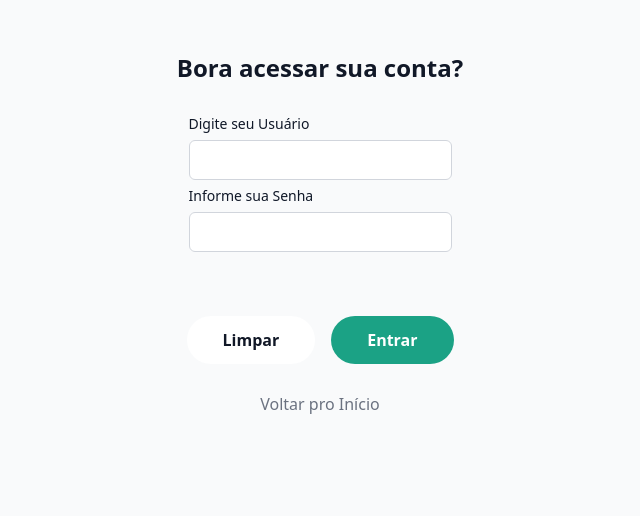
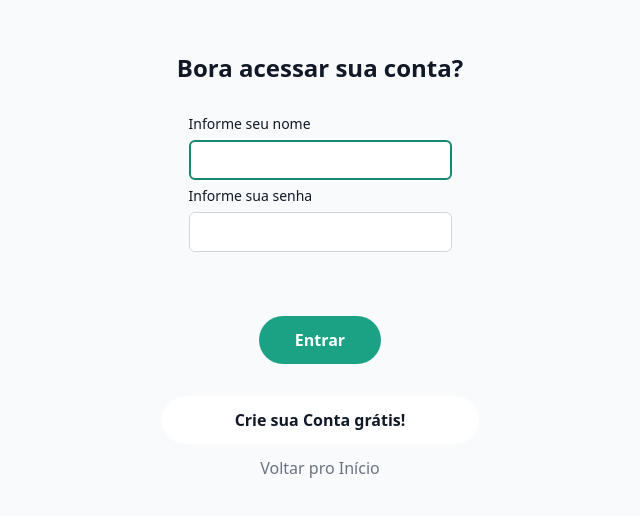
Before and after one commit to gabrielschug/letsgoals-app, a React (Vite) app: page /login in a window 1280 px wide. Shown: the part 116-632 px from the top of the page, without its empty margins (320-960 px from the left). Built offline with nearby package versions, Linux system fonts and the light colour scheme.

Commit message:
LOGIN DE USUÁRIO - Validando nome e senha

```diff
--- a/database/db.json
+++ b/database/db.json
@@ -19,6 +19,31 @@
       "id": "f8ce",
       "nomeUsuario": "Joaquim Duarte",
       "senhaUsuario": "12345"
+    },
+    {
+      "id": "a937",
+      "nomeUsuario": "gabriel",
+      "senhaUsuario": "senhacoretta"
+    },
+    {
+      "id": "927d",
+      "nomeUsuario": "teste",
+      "senhaUsuario": "teste"
+    },
+    {
+      "id": "fb74",
+      "nomeUsuario": "teste1",
+      "senhaUsuario": "12354"
+    },
+    {
+      "id": "ed5a",
+      "nomeUsuario": "sdsd",
+      "senhaUsuario": "dsdsds"
+    },
+    {
+      "id": "fee7",
+      "nomeUsuario": "dsdss",
+      "senhaUsuario": "eweweererere"
     }
   ],
   "metas": [
--- a/src/funcionalidades/autenticacao/CadastroForm.jsx
+++ b/src/funcionalidades/autenticacao/CadastroForm.jsx
@@ -11,7 +11,6 @@ export default function Cadastro() {
   let navigate = useNavigate()
 
   async function cadastrarUsuario(data) {
-    console.log('está rodando o clique')
     const nomeUsuario = data.nomeUsuario
     const senhaUsuario = data.senhaUsuario
 
@@ -31,10 +30,6 @@ export default function Cadastro() {
       console.log(`❌ Erro: ${erro.message}`)
     }
     reset()
-  }
-
-  function criarItem() {
-    console.log("Função criarItem() foi chamada!");
   }
 
   useEffect(() => {
@@ -59,7 +54,6 @@ export default function Cadastro() {
               className="text-sm/8 font-medium text-gray-900">
               Informe seu nome:
             </label>
-
 
             <input
               id="nomeUsuario"
--- a/src/funcionalidades/autenticacao/LoginForm.jsx
+++ b/src/funcionalidades/autenticacao/LoginForm.jsx
@@ -4,7 +4,46 @@ import BotaoBranco from "../../components/Botoes/BotaoBranco";
 import BotaoVoltar from "../../components/Botoes/BotaoVoltar";
 import Titulo from "../../components/Layout/Titulo";
 
+import { useForm } from "react-hook-form";
+import { useEffect, useState } from "react";
+import { useNavigate } from "react-router";
+
+
 export default function Login() {
+  const { register, handleSubmit, reset, setFocus, formState: { errors } } = useForm()
+  let navigate = useNavigate()
+  const [aviso, setAviso] = useState("")
+
+  async function LoginUsuario(data) {
+    const nomeUsuario = data.nomeUsuario
+    const senhaUsuario = data.senhaUsuario
+
+    try {
+      const resposta = await fetch("http://localhost:3000/usuarios")
+      if (!resposta.ok) throw new Error("Usuário não cadastrado");
+      const dados = await resposta.json()
+
+      //ENCONTRAR usuário no array
+      const usuarioEncontrado = dados.find(
+        (usuario) =>
+          usuario.nomeUsuario === nomeUsuario && usuario.senhaUsuario === senhaUsuario
+      );
+      if (usuarioEncontrado) {
+        setAviso("")
+        navigate("/menu")
+      } else {
+        setAviso('❌ Usuário ou senha incorretos')
+      }
+
+    } catch (erro) {
+      console.log(`❌ Erro: ${erro.message}`)
+    }
+    reset()
+  }
+
+  useEffect(() => {
+    setFocus("nomeUsuario")
+  }, [])
 
   return (
     <div className="flex flex-col items-center pt-40 h-screen bg-fundo">
@@ -13,26 +52,68 @@ export default function Login() {
         <Titulo texto="Bora acessar sua conta?" />
       </div>
 
-      <div className="m-4 flex flex-col items-center">
+      <form onSubmit={handleSubmit(LoginUsuario)}>
 
-        <p>
-          <Label label_for='usuario' texto='Digite seu Usuário' />
-          <input id="titulo" type="text" name="titulo" className="block rounded-md bg-white px-4 py-2 text-gray-900 outline-1 -outline-offset-1 outline-gray-300 placeholder:text-gray-400 focus:outline-2 focus:-outline-offset-2 focus:outline-verdeescuro" />
-        </p>
 
-        <p>
-          <Label label_for='senha' texto='Informe sua Senha' />
-          <input id="titulo" type="password" name="titulo" className="block rounded-md bg-white px-4 py-2 text-gray-900 outline-1 -outline-offset-1 outline-gray-300 placeholder:text-gray-400 focus:outline-2 focus:-outline-offset-2 focus:outline-verdeescuro" />
-        </p>
+        <div className="m-4 flex flex-col items-center">
 
-        <p className="flex p-4 justify-center gap-4 mt-12">
-          <BotaoBranco texto='Limpar' type='reset' />
-          <BotaoVerde link='/menu' type='submit' texto='Entrar' />
+          <div>
 
-        </p>
-        <BotaoVoltar link="/" texto="Voltar pro Início" />
+            <label
+              htmlFor='nomeUsuario'
+              className="text-sm/8 font-medium text-gray-900">
+              Informe seu nome
+            </label>
 
-      </div>
+            <input
+              id="nomeUsuario"
+              type="text"
+              className="block rounded-md bg-white px-4 py-2 text-gray-900 outline-1 -outline-offset-1 outline-gray-300 placeholder:text-gray-400 focus:outline-2 focus:-outline-offset-2 focus:outline-verdeescuro"
+              {...register("nomeUsuario",
+                { required: "É necessário informar o seu nome" })}
+            />
+            {errors.nomeUsuario && <span className="text-red-600">{errors.nomeUsuario.message}</span>}
+          </div>
+
+          <div>
+
+            <label
+              htmlFor='senhaUsuario'
+              className="text-sm/8 font-medium text-gray-900">
+              Informe sua senha
+            </label>
+
+            <input
+              id="senhaUsuario"
+              type="password"
+              className="block rounded-md bg-white px-4 py-2 text-gray-900 outline-1 -outline-offset-1 outline-gray-300 placeholder:text-gray-400 focus:outline-2 focus:-outline-offset-2 focus:outline-verdeescuro"
+              {...register("senhaUsuario", {
+                required: "É necessário informar sua senha",
+                minLength: { value: 4, message: "Mínimo de 4 caracteres" }
+              })}
+            />
+            {errors.senhaUsuario && <span className="text-red-600">{errors.senhaUsuario.message}</span>}
+
+            {aviso &&
+              <span className="text-red-600 text-sm">{aviso}</span>
+            }
+          </div>
+
+          <div className="flex p-4 justify-center gap-4 mt-12">
+
+            <input
+              className="bg-verde text-white py-3 px-9 text-md rounded-full flex items-center text-center font-bold cursor-pointer hover:bg-verdeescuro"
+              type="submit"
+              value="Entrar" />
+
+          </div>
+
+
+
+        </div>
+      </form>
+      <BotaoBranco texto='Crie sua Conta grátis!' link='/cadastro' />
+      <BotaoVoltar link="/" texto="Voltar pro Início" />
 
     </div>
   )
```
Also changed, not shown: ETAPAS.txt.
